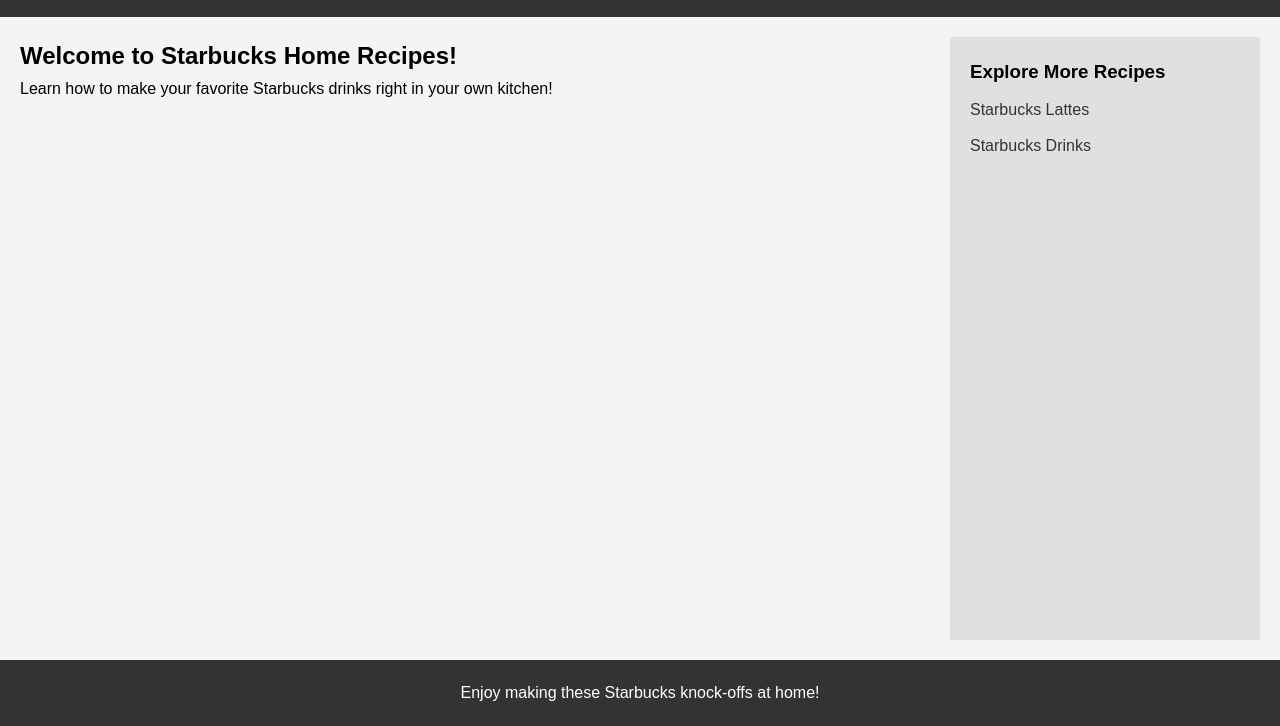
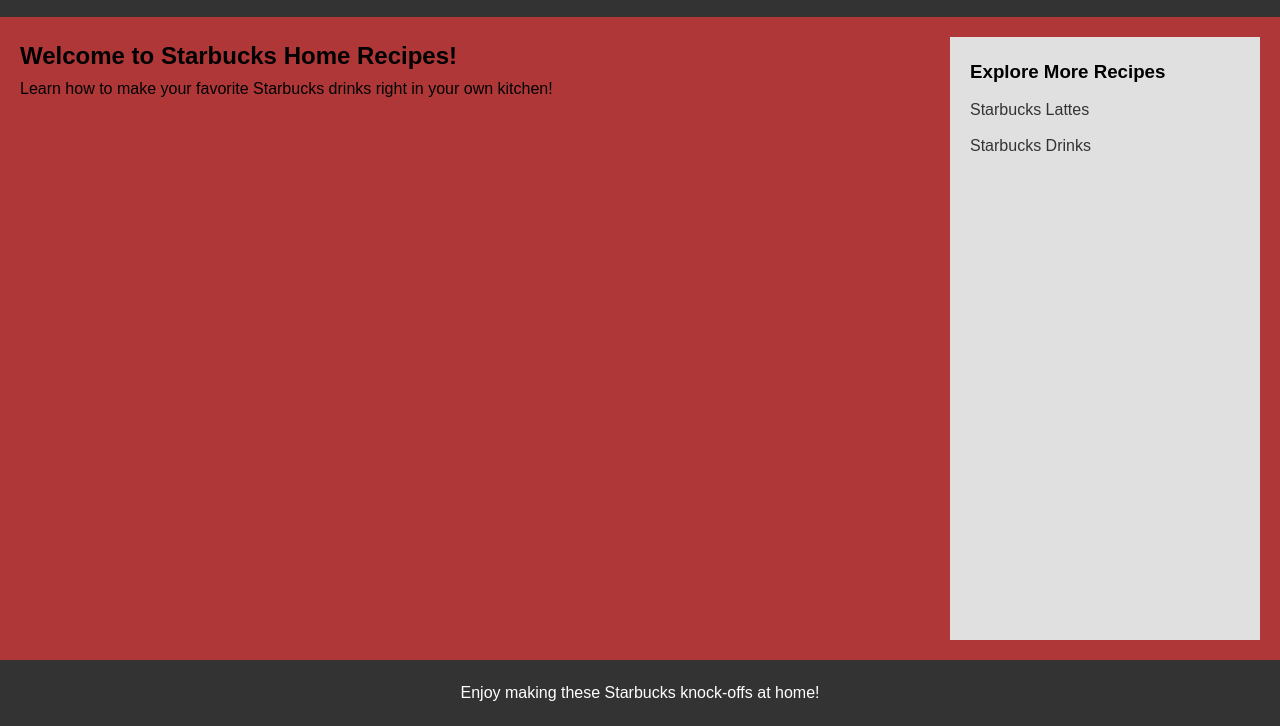
Before and after one commit to flashyzee/PCL, a plain HTML site: page index.html in a window 1280 px wide. Shown: the part 74-800 px from the top of the page. Drawn offline with Linux system fonts and the light colour scheme.

Commit message:
Update styles.css

```diff
--- a/styles.css
+++ b/styles.css
@@ -8,7 +8,7 @@
 body {
     font-family: Arial, sans-serif;
     line-height: 1.6;
-    background-color: #f4f4f4;
+    background-color: #af3737;
 }
 
 .container {
```
